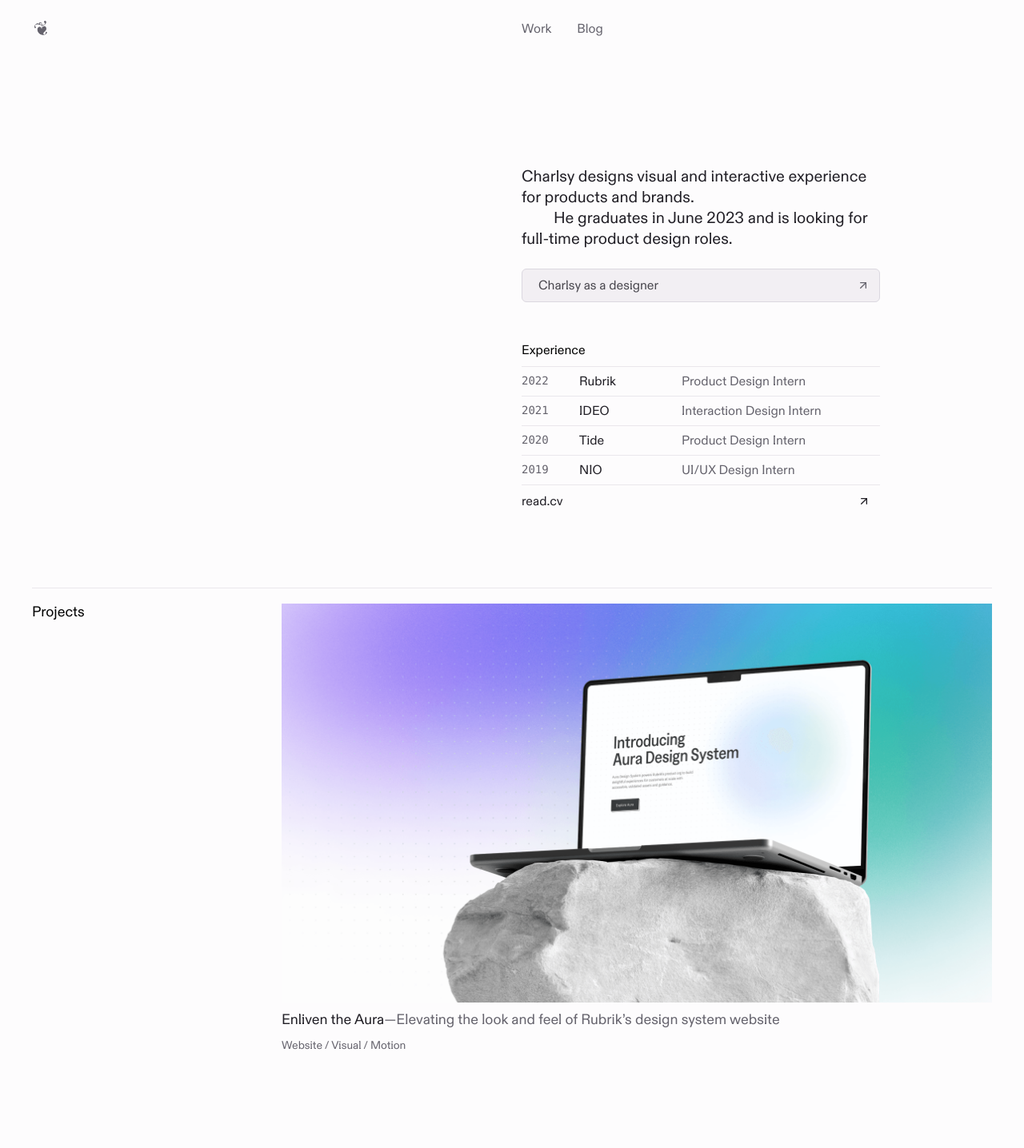
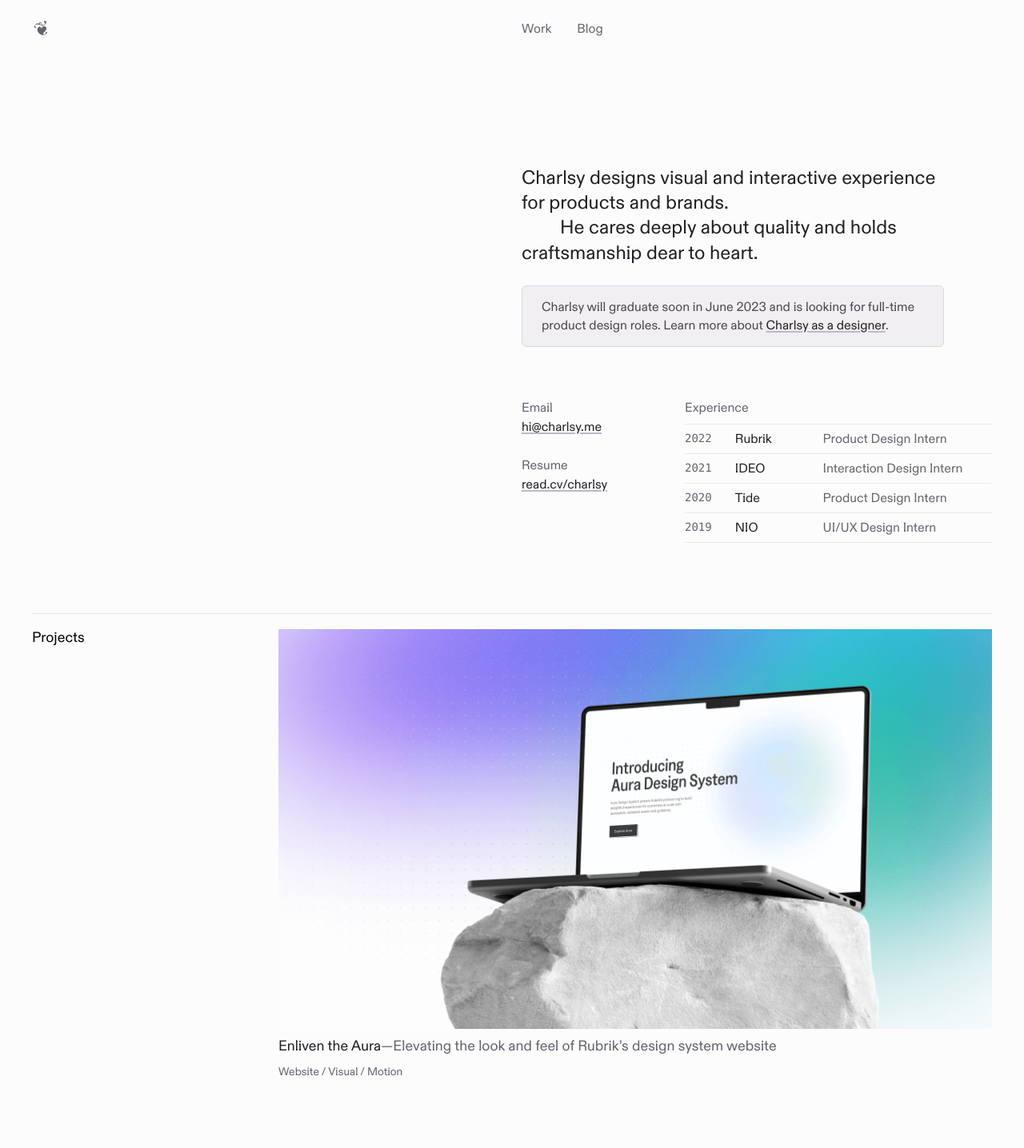
Before and after one commit to charlsyang/site, a Next.js app: page /work in a window 1280 px wide. Shown: the top 1436 px of the page at 80% size. Built offline with nearby package versions, Linux system fonts and the light colour scheme.

Commit message:
Update work home page

```diff
--- a/components/ProjectCard.js
+++ b/components/ProjectCard.js
@@ -17,12 +17,13 @@ export default function ProjectCard({ slug, title, subtitle, type, cover }) {
 }
 
 const Card = styled.li`
-    --hover-area: 12px;
+    --hover-area: 8px;
 
     padding: var(--hover-area);
     margin: calc(-1 * var(--hover-area));
     list-style-type: none;
     transition: background-color var(--transition-slow);
+    border-radius: 4px;
 
     & a {
         text-decoration: none;
--- a/pages/index.js
+++ b/pages/index.js
@@ -72,8 +72,8 @@ export default function Home({allPostsData}) {
             </NowContent>
             <Reading>
               <ReadingLabel>Reading</ReadingLabel>
-              <CustomLink href='https://www.amazon.com/End-Education-Redefining-Value-School/dp/0679750312'>The End of Education</CustomLink>
-              <Author>Neil Postman</Author>
+              <CustomLink href='https://en.wikipedia.org/wiki/Deschooling_Society'>Deschooling Society</CustomLink>
+              <Author>Ivan Illich</Author>
             </Reading>
           </Now>
           <Contact>
--- a/pages/work/index.js
+++ b/pages/work/index.js
@@ -33,16 +33,22 @@ export default function WorkIndex({ allPostsData }) {
                     <Intro>
                         <Headline>
                             <p>Charlsy designs visual and interactive experience for products and brands.</p>
-                            <p>He graduates in June 2023 and is looking for full-time product design roles.</p>
+                            <p>He cares deeply about quality and holds craftsmanship dear to heart.</p>
                         </Headline>
-                        <CustomLink href='https://charlsy.notion.site/Charlsy-as-a-Designer-d60da6d266e3419b861e422a6a910a80'>
-                            <Button>
-                                <p>Charlsy as a designer</p>
-                                <ButtonIcon>
-                                    <ArrowUpRight size={16}/>
-                                </ButtonIcon>
-                            </Button>
-                        </CustomLink>
+                        <Callout>
+                            <p>Charlsy will graduate soon in June 2023 and is looking for full-time product design roles. Learn more about <Link href='https://charlsy.notion.site/Charlsy-as-a-Designer-d60da6d266e3419b861e422a6a910a80'>Charlsy as a designer</Link>.</p>
+                        </Callout>
+                    </Intro>
+                    <ContactLinks>
+                        <div>
+                            <p>Email</p>
+                            <Link href='mailto:hi@charlsy.me'>hi@charlsy.me</Link>
+                        </div>
+                        <div>
+                            <p>Resume</p>
+                            <Link href='https://read.cv/charlsy'>read.cv/charlsy</Link>
+                        </div>
+                    </ContactLinks>
                     <Experience>
                         <TableTitle>Experience</TableTitle>
                         <Table>
@@ -69,14 +75,7 @@ export default function WorkIndex({ allPostsData }) {
                             </TableRow>
                             </tbody>
                         </Table>
-                            <CustomLink href='https://read.cv/charlsy'>
-                                <ReadCV>
-                                    <p>read.cv</p>
-                                    <ArrowUpRight size = {16}/>
-                                </ReadCV>
-                            </CustomLink>
                     </Experience>
-                    </Intro>
                 </GridWrapper>
                 <Projects>
                     <SectionHeading>Projects</SectionHeading>
@@ -116,17 +115,12 @@ export default function WorkIndex({ allPostsData }) {
 
 const Intro = styled.section`
     grid-column: 7 / -1;
-    max-width: 28em;
-    margin-bottom: 6rem;
-
-    & a {
-        text-decoration: none;
-    }
+    padding-top: 10rem;
+    max-width: 33rem;
 `
 
 
 const Headline = styled.div`
-    margin-top: 10rem;
     margin-bottom: var(--spacing-3x);
 
     @media ${QUERIES.tabletAndBelow} {
@@ -134,7 +128,8 @@ const Headline = styled.div`
     }
 
     & p {
-        font-size: var(--font-size-l);
+        font-weight: var(--font-weight-normal);
+        font-size: var(--font-size-xl);
         line-height: 1.3;
         color: var(--color-gray-900);
     }
@@ -144,54 +139,38 @@ const Headline = styled.div`
     }
 `
 
-const Button = styled.button`
-    display: flex;
-    justify-content: space-between;
-    align-items: center;
-    width: 100%;
-    padding: 6px 6px 6px 20px;
+const Callout = styled.div`
+    padding: 16px 24px 14px 24px;
     border-radius: 6px;
     border: 1px solid var(--color-gray-100);
-    cursor: pointer;
     background-color: var(--color-block);
-    margin-bottom: var(--spacing-6x);
+    margin-bottom: calc(var(--spacing-1x) * 8);
     color: var(--color-article-body);
-    transition: all var(--transition-slow);
 
     & p {
-        font-size: var(--font-size-s);
-        font-weight: var(--font-weight-normal);
-    }
-
-    &:hover {
-        color: var(--color-gray-900);
-        /* background-color: var(--color-divider); */
-        border: 1px solid var(--color-link-underline);
-        transition: all var(--transition-default);
-
-        & div {
-            color: var(--color-gray-900);
-            transition: all var(--transition-default);
-        }
+        line-height: 1.3;
     }
 `
 
-const ButtonIcon = styled.div`
+const ContactLinks = styled.div`
+    grid-column: 7 /9;
     display: flex;
-    align-items: center;
-    justify-content: center;
-    padding: 6px;
-    border-radius: 3px;
+    flex-direction: column;
+    gap: var(--spacing-3x);
+
+    & p {
         color: var(--color-gray-600);
-    transition: all var(--transition-slow);
+    }
 `
 
 const Experience = styled.section`
     display: flex;
     flex-direction: column;
+    grid-column: -5 / -1;
 `
 
 const TableTitle = styled.p`
+    color: var(--color-gray-600);
     font-weight: var(--font-weight-normal);
 `
 
@@ -237,7 +216,8 @@ const ReadCV = styled.div`
 `
 
 const Projects = styled.section`
-    margin-bottom: 10rem;
+    margin-top: 5rem;
+    margin-bottom: 12rem;
     border-top: 1px solid var(--color-divider);
     padding-top: var(--spacing-2x);
 `
@@ -253,7 +233,7 @@ const ProjectGrid = styled.ul`
     grid-template-columns: repeat(2, 1fr);
     align-items: start;
     column-gap: 24px;
-    row-gap: 120px;
+    row-gap: 6rem;
     margin-top: calc(-1 * var(--spacing-6x));
 
     & li:first-of-type {
@@ -261,10 +241,10 @@ const ProjectGrid = styled.ul`
         margin-left: 25%;
     }
 
-    /* & li:last-of-type {
+    & li:last-of-type {
         grid-column: 1 / -1;
         margin-right: 25%;
-    } */
+    }
 `
 
 const Craft = styled.section`
--- a/projects/aps.mdx
+++ b/projects/aps.mdx
@@ -1,7 +1,7 @@
 ---
 title: 'The Neighborhood Steward'
 subtitle: 'Redesigning the identity for the Alliance for Pioneer Square'
-type: ['Branding', 'Website', '']
+type: ['Branding', 'Website']
 cover: '/project_aps/cover.png'
 timeline: ['Mar–May', 'Spring 2022']
 team: ['Solo (Class Project)']
--- /dev/null
+++ b/projects/vol.mdx
@@ -0,0 +1,12 @@
+---
+title: 'Voltality'
+subtitle: 'Connecting volunteers with matched opportunities'
+type: ['Mobile', 'UI']
+cover: '/project_vol/cover.png'
+timeline: ['Sep–Nov', 'Fall 2021']
+team: ['Joyce Chang', 'Alexa Schlein', 'Carla Castillo']
+contribution: ['Visual design', 'Interaction design', 'Motion design']
+isPublished: true
+---
+
+Work in progress...😅
--- a/utils/work.js
+++ b/utils/work.js
@@ -34,7 +34,8 @@ export function getPublishedPostsData() {
       [].concat(
         publishedPostsData.filter(project => project.slug == "aura"),
         publishedPostsData.filter(project => project.slug == "role"),
-        publishedPostsData.filter(project => project.slug == "aps")
+        publishedPostsData.filter(project => project.slug == "aps"),
+        publishedPostsData.filter(project => project.slug == "vol")
       )
 
     return sortedPostsData
```
Also changed, not shown: public/project_vol/cover.png (added). Lines whose indentation alone changed are shown as unchanged.
